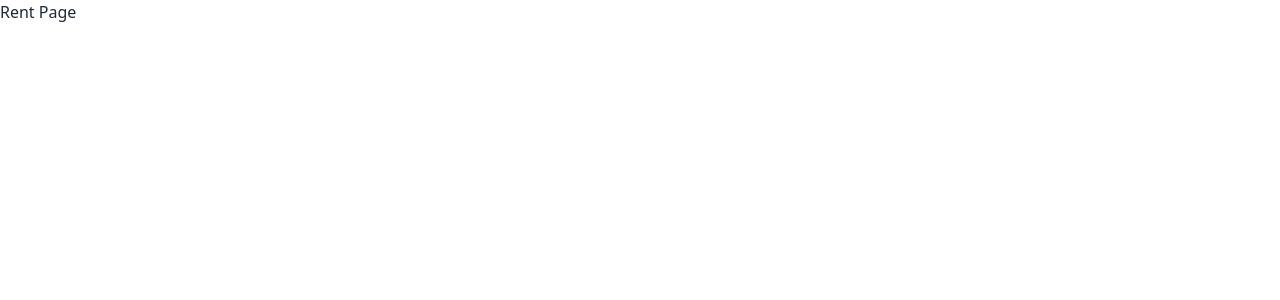
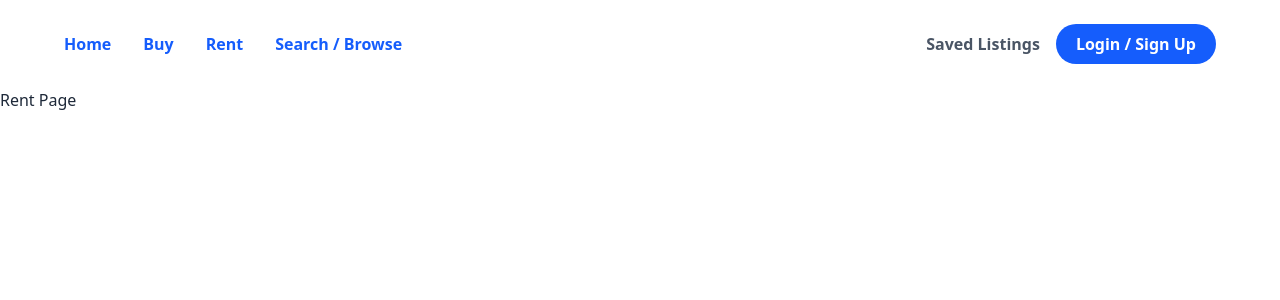
Before and after one commit to AwesomeCuber6543/swe-321, a Next.js app: page /Rent in a window 1280 px wide. Shown: the top 300 px of the page. Built offline with nearby package versions, Linux system fonts and the light colour scheme.

Commit message:
Updated All Pages to Include Navigation Bar

```diff
--- a/app/Buy/page.jsx
+++ b/app/Buy/page.jsx
@@ -1,7 +1,10 @@
+import NavBar from "../../components/NavBar";
+
 export default function Buy() {
   return (
     <main>
-      <h1>Buy Page</h1>
+        <NavBar />
+        <h1>Buy Page</h1>
     </main>
   );
 }
--- a/app/Rent/page.jsx
+++ b/app/Rent/page.jsx
@@ -1,7 +1,10 @@
+import NavBar from "../../components/NavBar";
+
 export default function Rent() {
   return (
     <main>
-      <h1>Rent Page</h1>
+        <NavBar />
+        <h1>Rent Page</h1>
     </main>
   );
 }
--- a/app/Search_Browse/page.jsx
+++ b/app/Search_Browse/page.jsx
@@ -1,7 +1,10 @@
+import NavBar from "../../components/NavBar";
+
 export default function Search_Browse() {
   return (
     <main>
-      <h1>Search / Browse Page</h1>
+        <NavBar />
+        <h1>Search / Browse Page</h1>
     </main>
   );
 }
--- a/components/HeroSplit.jsx
+++ b/components/HeroSplit.jsx
@@ -2,31 +2,14 @@
 
 import React from "react";
 import Image from "next/image";
+import NavBar from "./NavBar";
 
 const HeroSplit = () => {
   return (
     // 1. Main container for the entire hero section
     <div className="flex flex-col h-screen bg-white">
 
-      {/* ===  TOP NAVIGATION === */}
-      <nav className="flex justify-between items-center px-16 py-6 text-base font-semibold">
-        {/* Left Nav Links (Home, Buy, Rent...) */}
-        <div className="flex space-x-8">
-            <a href="/" className="text-blue-600 hover:text-blue-800 transition-colors transform hover:scale-105 duration-200">Home</a>
-            <a href="/Buy" className="text-blue-600 hover:text-blue-800 transition-colors transform hover:scale-105 duration-200">Buy</a>
-            <a href="/Rent" className="text-blue-600 hover:text-blue-800 transition-colors transform hover:scale-105 duration-200">Rent</a>
-            <a href="/Search_Browse" className="text-blue-600 hover:text-blue-800 transition-colors transform hover:scale-105 duration-200">Search / Browse</a>
-        </div>
-
-        {/* Right Nav Links (Saved Listings, Login/Sign Up) */}
-        <div>
-            <a href="#" className="text-gray-600 hover:text-blue-800 mr-4 transition-colors transform hover:scale-105 duration-200">Saved Listings</a>
-            <button className="bg-blue-600 text-white px-5 py-2 rounded-full text-base font-semibold hover:bg-blue-700 transition-colors transform hover:scale-105 duration-200">
-                Login / Sign Up
-            </button>
-        </div>
-      </nav>
-
+      <NavBar/>
       {/*SPLIT CONTENT */}
       <div className="flex flex-grow">
 
--- /dev/null
+++ b/components/NavBar.jsx
@@ -0,0 +1,28 @@
+import React from 'react'
+
+const NavBar = () =>  {
+  return (
+    <div>
+    {/* ===  TOP NAVIGATION === */}
+      <nav className="flex justify-between items-center px-16 py-6 text-base font-semibold">
+        {/* Left Nav Links (Home, Buy, Rent...) */}
+        <div className="flex space-x-8">
+            <a href="/" className="text-blue-600 hover:text-blue-800 transition-colors transform hover:scale-105 duration-200">Home</a>
+            <a href="/Buy" className="text-blue-600 hover:text-blue-800 transition-colors transform hover:scale-105 duration-200">Buy</a>
+            <a href="/Rent" className="text-blue-600 hover:text-blue-800 transition-colors transform hover:scale-105 duration-200">Rent</a>
+            <a href="/Search_Browse" className="text-blue-600 hover:text-blue-800 transition-colors transform hover:scale-105 duration-200">Search / Browse</a>
+        </div>
+
+        {/* Right Nav Links (Saved Listings, Login/Sign Up) */}
+        <div>
+            <a href="#" className="text-gray-600 hover:text-blue-800 mr-4 transition-colors transform hover:scale-105 duration-200">Saved Listings</a>
+            <button className="bg-blue-600 text-white px-5 py-2 rounded-full text-base font-semibold hover:bg-blue-700 transition-colors transform hover:scale-105 duration-200">
+                Login / Sign Up
+            </button>
+        </div>
+      </nav>
+    </div>
+  );
+}
+
+export default NavBar;
```
